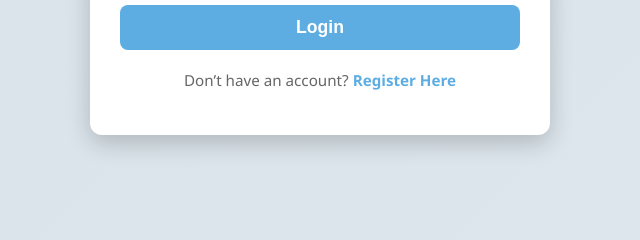
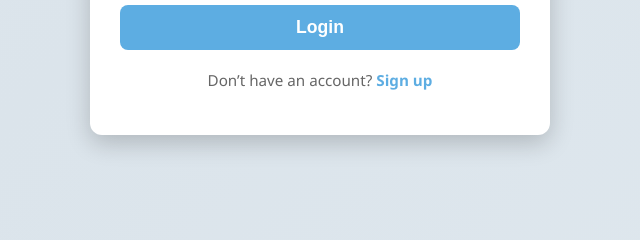
Before and after one commit to ayusjakhmola25/Cafe-Zone-Project, a plain HTML site: page login.html in a window 1280 px wide. Shown: the part 346-586 px from the top of the page, 320-960 px from the left. Drawn offline with Linux system fonts and the light colour scheme.

Commit message:
replace name to the register here to sign up

```diff
--- a/login.html
+++ b/login.html
@@ -31,7 +31,7 @@
 
                         <button type="submit" class="login-button">Login</button>
 
-                        <p class="register-link-text">Don’t have an account? <a href="#" onclick="showRegisterPanel(event)">Register Here</a></p>
+                        <p class="register-link-text">Don’t have an account? <a href="#" onclick="showRegisterPanel(event)">Sign up</a></p>
                     </form>
                 </div>
             </div>
```
